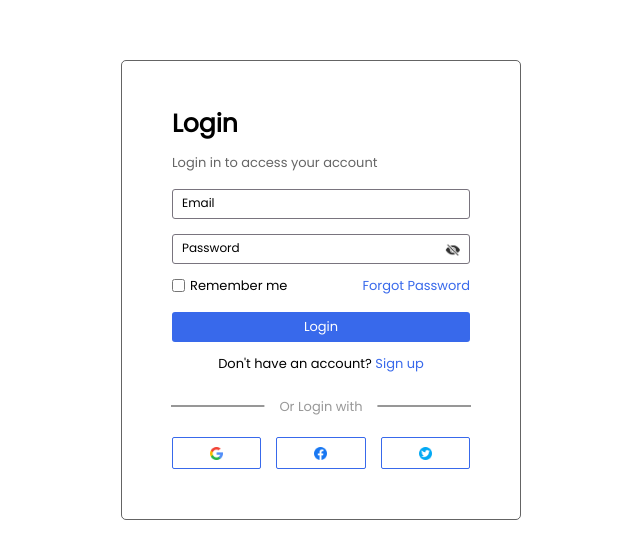
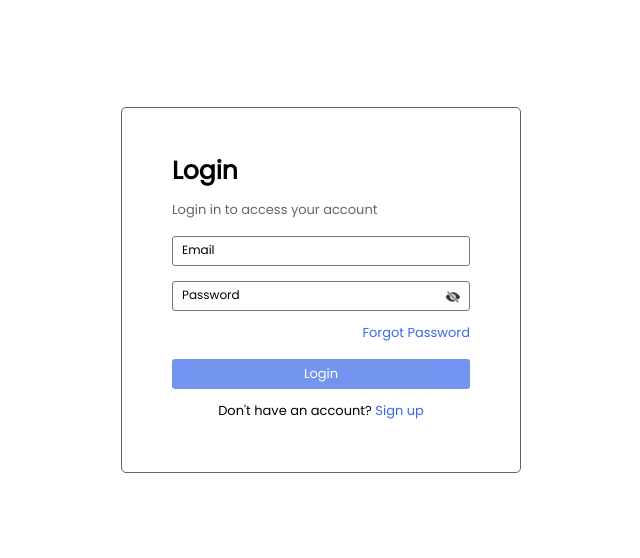
Before and after one commit to tlhalesebaeng/auth-template-frontend, a React (Vite) app in the folder frontend/: page / in a window 1280 px wide. Shown: the part 110-668 px from the top of the page, without its empty margins (319-959 px from the left). Built offline with nearby package versions, Linux system fonts and the light colour scheme; no server answers.

Commit message:
disbaling third party authentication and the remember me feature

```diff
--- a/frontend/src/components/auth-components/RememberMe.jsx
+++ b/frontend/src/components/auth-components/RememberMe.jsx
@@ -5,8 +5,10 @@ export default function RememberMe({ type, checkboxText }) {
     return (
         <div className="remeber-me-container row">
             <div>
-                <input type="checkbox" />
-                <p>{checkboxText}</p>
+                {/* Will implement and make this feature available later
+                    <input type="checkbox" />
+                    <p>{checkboxText}</p>
+                */}
             </div>
             {type && (
                 <NavLink to="/users/password/reset">Forgot Password</NavLink>
--- a/frontend/src/pages/auth-pages/Login.jsx
+++ b/frontend/src/pages/auth-pages/Login.jsx
@@ -115,18 +115,20 @@ export default function Login() {
                 >
                     {error && !isLoading && <Error errorMessage={error} />}
                     <Button
-                        onClick={() => navigate('/home')}
-                        disabledButton={false}
+                        onClick={handleLogin}
+                        disabledButton={isLoading ? true : disabledButton}
                     >
                         {isLoading ? 'Loading...' : 'Login'}
                     </Button>
                 </AuthQuestion>
             </form>
-            <AlternativeAuth
-                thirdPartyAuth={thirdPartyAuth}
-                action="Login"
-                alt="Login"
-            />
+            {/* Will implement and make this feature available later
+                <AlternativeAuth
+                    thirdPartyAuth={thirdPartyAuth}
+                    action="Login"
+                    alt="Login"
+                />
+            */}
         </Auth>
     );
 }
--- a/frontend/src/pages/auth-pages/Signup.jsx
+++ b/frontend/src/pages/auth-pages/Signup.jsx
@@ -122,7 +122,9 @@ export default function Signup() {
                     </Button>
                 </AuthQuestion>
             </form>
-            <AlternativeAuth action="Signup" alt="Signup" />
+            {/* Will implement and make this feature available later
+                <AlternativeAuth action="Signup" alt="Signup" />
+            */}
         </Auth>
     );
 }
```
